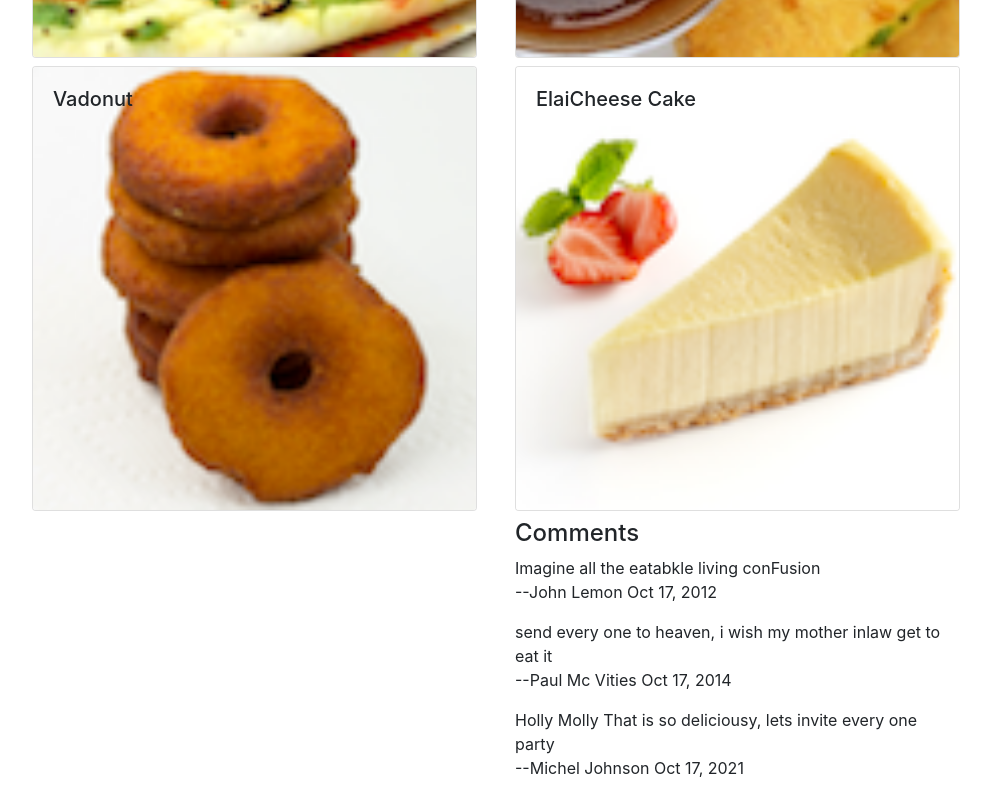
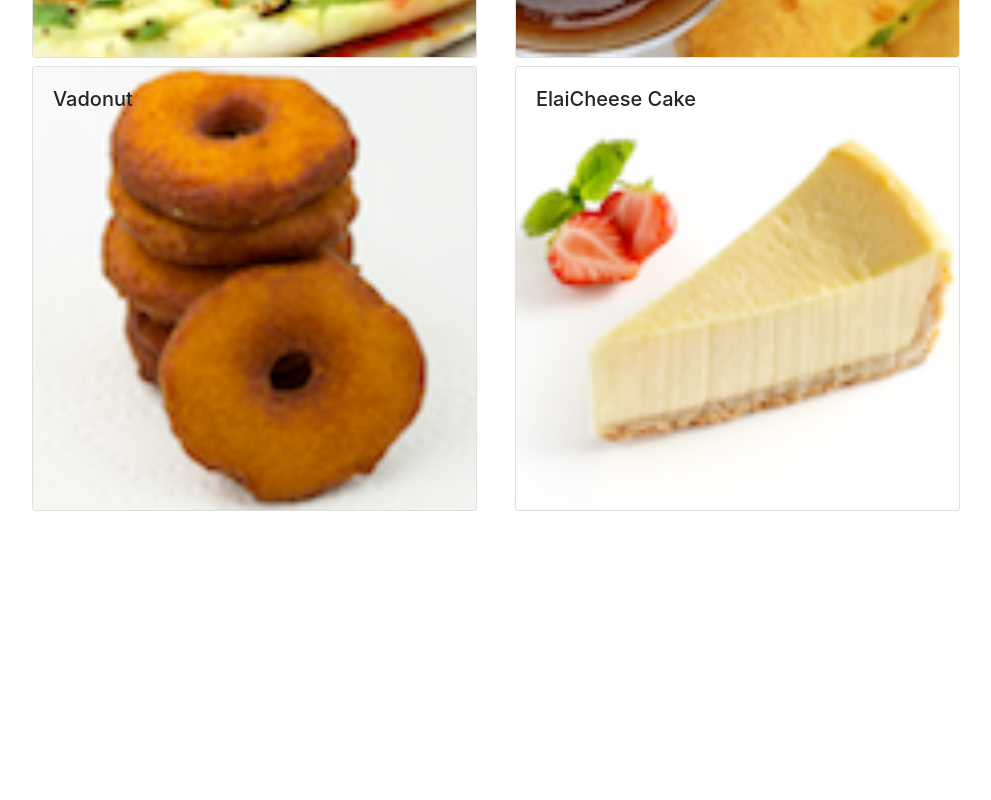
Before and after one commit to harrisalisha/reactConfusion, a React (Create React App) app: page / in a window 1280 px wide. Shown: the part 447-1247 px from the top of the page, without its empty margins (57-1048 px from the left). After the commit the page ends 962 px from the top, so only its background shows below. Built offline with nearby package versions, Linux system fonts and the light colour scheme.

Commit message:
functional component

```diff
--- a/src/components/DishdetailComponent .js
+++ b/src/components/DishdetailComponent .js
@@ -2,18 +2,10 @@ import React, { Component } from 'react'
 import {
     Card, CardImg, CardImgOverlay, CardText, CardBody,
     CardTitle, List
-} from 'reactstrap';
+} from 'reactstrap'
 
-import {comments} from '../shared/dishes'
+function RenderDish({ dish }) {
 
-
-export default class DishDetail extends Component {
-    constructor(props) {
-        super(props);
-    }
-    //dish = this.props.selectedDish;
-
-    renderDish(dish) {
     if (dish != null)
         return (
             <div>
@@ -32,33 +24,35 @@ export default class DishDetail extends Component {
         );
 }
 
-    RenderComments = (comments)=> {
-        if(comments)
+const RenderComments = ({ comments }) => {
+    return (<>
+        <h4>Comments</h4>
+        {comments.map((comment) => {
             return (
-           <div>
-           <h4>Comments</h4>
-           {comments.map((comment) => { return <ul className="list-unstyled"><li key={comment.id}>{comment.comment}</li>
-           <p>--{comment.author} {new Intl.DateTimeFormat('en-US', { year: 'numeric', month: 'short', day: '2-digit'}).format(new Date(Date.parse(comment.date)))}</p>
-           </ul>
+                <>
+                    <li className='list-unstyled' key={comment.id} >{comment.comment}</li>
+                    <p>{comment.author} {new Intl.DateTimeFormat('en-US', { year: 'numeric', month: 'short', day: '2-digit' }).format(new Date(Date.parse(comment.date)))}</p>
+                </>
+            );
         })}
-       </div>
-        )
-        else{
-            return <div></div>
+    </>)
 }
 
-   }
+const DishDetail = (props) => {
+    const { dish } = props;
 
-    render() {
-        const dish = this.props.dish;
-
+    if (dish) {
+        const comments = dish.comments;
         return (
             <div className='container'>
                 <div className='row'>
-            <div className="col-12 col-md-5 m-1">  { this.renderDish(dish)}</div>
-            <div className="col-12 col-md-5 m-1">  {this.RenderComments(comments)}</div>
+                    <div className="col-12 col-md-5 m-1"> <RenderDish dish={props.dish} /></div>
+                    <div className="col-12 col-md-5 m-1"> <RenderComments comments={comments} /></div>
                 </div>
             </div>
         )
+    } else {
+        return <div></div>
     }
 }
+export default DishDetail;
--- a/src/components/MenuComponent.js
+++ b/src/components/MenuComponent.js
@@ -1,27 +1,29 @@
-import React, { Component } from 'react'
+import React from 'react'
 import {
     Card, CardImg, CardImgOverlay, CardText, CardBody,
     CardTitle
 } from 'reactstrap';
 import DishDetail from './DishdetailComponent ';
 
-class Menu extends Component {
-    constructor(props) {
-        super(props);
-    }
-
-    render() {
-
-        const menu = this.props.dishes.map((dish) => {
+function RenderMenuItem(props) {
+    const { dish, onClick } = props;
     return (
-                <div className="col-12 col-md-5 m-1">
         <Card key={dish.id}
-                        onClick={() => this.props.onClick(dish.id)}>
+            onClick={() => onClick(dish.id)}>
             <CardImg width="100%" src={dish.image} alt={dish.name} />
             <CardImgOverlay>
                 <CardTitle>{dish.name}</CardTitle>
             </CardImgOverlay>
         </Card>
+    )
+
+}
+
+const Menu = (props) => {
+    const menu = props.dishes.map((dish) => {
+        return (
+            <div className="col-12 col-md-5 m-1">
+                <RenderMenuItem dish={dish} onClick={props.onClick} />
             </div>
         );
     });
@@ -33,12 +35,7 @@ class Menu extends Component {
             </div>
         </div>
     );
-    }
+
 }
 
-
-//<DishDetail dish={this.dish} onDishSelect={this.onDishSelect}/>
-
-//{this.renderDish(this.state.selectedDish)}
-
 export default Menu;
--- a/src/shared/dishes.js
+++ b/src/shared/dishes.js
@@ -1,4 +1,6 @@
-export const DISHES = [
+
+export const DISHES =
+    [
         {
         id: 0,
         name:'Uthappizza',
@@ -7,20 +9,44 @@ export const DISHES = [
         label:'Hot',
         price:'4.99',
         description:'A unique combination of Indian Uthappam (pancake) and Italian pizza, topped with Cerignola olives, ripe vine cherry tomatoes, Vidalia onion, Guntur chillies and Buffalo Paneer.',
-      comments:[{
+        comments: [
+            {
+            id: 0,
+            rating: 5,
+            comment: "Imagine all the eatables, living in conFusion!",
             author: "John Lemon",
-        comment:"Imagine all the eatabkle living conFusion",
-        date: "oct, 17, 2012",
-      },{
-        author: "Paul Mc Vities",
-        comment:"send every one to heaven, i wish my mother inlaw get to eat it",
-        date: "oct, 17, 2014"
-    },{
-        author: "Michel Johnson",
-        comment:"Holly Molly That is so deliciousy, lets invite every one party",
-        date: "oct, 17, 2021",
-    }]
-    },{
+            date: "2012-10-16T17:57:28.556094Z"
+            },
+            {
+            id: 1,
+            rating: 4,
+            comment: "Sends anyone to heaven, I wish I could get my mother-in-law to eat it!",
+            author: "Paul McVites",
+            date: "2014-09-05T17:57:28.556094Z"
+            },
+            {
+            id: 2,
+            rating: 3,
+            comment: "Eat it, just eat it!",
+            author: "Michael Jaikishan",
+            date: "2015-02-13T17:57:28.556094Z"
+            },
+            {
+            id: 3,
+            rating: 4,
+            comment: "Ultimate, Reaching for the stars!",
+            author: "Ringo Starry",
+            date: "2013-12-02T17:57:28.556094Z"
+            },
+            {
+            id: 4,
+            rating: 2,
+            comment: "It's your birthday, we're gonna party!",
+            author: "25 Cent",
+            date: "2011-12-02T17:57:28.556094Z"
+            }
+        ]                        },
+        {
         id: 1,
         name:'Zucchipakoda',
         image: 'assets/images/zucchipakoda.png',
@@ -28,20 +54,45 @@ export const DISHES = [
         label:'',
         price:'1.99',
         description:'Deep fried Zucchini coated with mildly spiced Chickpea flour batter accompanied with a sweet-tangy tamarind sauce',
-      comments: [{
+        comments: [
+            {
+            id: 0,
+            rating: 5,
+            comment: "Imagine all the eatables, living in conFusion!",
             author: "John Lemon",
-        comment:"Imagine all the eatabkle living conFusion",
-        date: "oct, 17, 2012",
-      },{
-        author: "Paul Mc Vities",
-        comment:"send every one to heaven, i wish my mother inlaw get to eat it",
-        date: "oct, 17, 2014"
-    },{
-        author: "Michel Johnson",
-        comment:"Holly Molly That is so deliciousy, lets invite every one party",
-        date: "oct, 17, 2021",
-    }]
-    },{
+            date: "2012-10-16T17:57:28.556094Z"
+            },
+            {
+            id: 1,
+            rating: 4,
+            comment: "Sends anyone to heaven, I wish I could get my mother-in-law to eat it!",
+            author: "Paul McVites",
+            date: "2014-09-05T17:57:28.556094Z"
+            },
+            {
+            id: 2,
+            rating: 3,
+            comment: "Eat it, just eat it!",
+            author: "Michael Jaikishan",
+            date: "2015-02-13T17:57:28.556094Z"
+            },
+            {
+            id: 3,
+            rating: 4,
+            comment: "Ultimate, Reaching for the stars!",
+            author: "Ringo Starry",
+            date: "2013-12-02T17:57:28.556094Z"
+            },
+            {
+            id: 4,
+            rating: 2,
+            comment: "It's your birthday, we're gonna party!",
+            author: "25 Cent",
+            date: "2011-12-02T17:57:28.556094Z"
+            }
+        ]
+        },
+        {
         id: 2,
         name:'Vadonut',
         image: 'assets/images/vadonut.png',
@@ -49,20 +100,45 @@ export const DISHES = [
         label:'New',
         price:'1.99',
         description:'A quintessential ConFusion experience, is it a vada or is it a donut?',
-      comments:[{
+        comments: [
+            {
+            id: 0,
+            rating: 5,
+            comment: "Imagine all the eatables, living in conFusion!",
             author: "John Lemon",
-        comment:"Imagine all the eatabkle living conFusion",
-        date: "oct, 17, 2012",
-      },{
-        author: "Paul Mc Vities",
-        comment:"send every one to heaven, i wish my mother inlaw get to eat it",
-        date: "oct, 17, 2014"
-    },{
-        author: "Michel Johnson",
-        comment:"Holly Molly That is so deliciousy, lets invite every one party",
-        date: "oct, 17, 2021",
-    }]
-    },{
+            date: "2012-10-16T17:57:28.556094Z"
+            },
+            {
+            id: 1,
+            rating: 4,
+            comment: "Sends anyone to heaven, I wish I could get my mother-in-law to eat it!",
+            author: "Paul McVites",
+            date: "2014-09-05T17:57:28.556094Z"
+            },
+            {
+            id: 2,
+            rating: 3,
+            comment: "Eat it, just eat it!",
+            author: "Michael Jaikishan",
+            date: "2015-02-13T17:57:28.556094Z"
+            },
+            {
+            id: 3,
+            rating: 4,
+            comment: "Ultimate, Reaching for the stars!",
+            author: "Ringo Starry",
+            date: "2013-12-02T17:57:28.556094Z"
+            },
+            {
+            id: 4,
+            rating: 2,
+            comment: "It's your birthday, we're gonna party!",
+            author: "25 Cent",
+            date: "2011-12-02T17:57:28.556094Z"
+            }
+        ]
+        },
+        {
         id: 3,
         name:'ElaiCheese Cake',
         image: 'assets/images/elaicheesecake.png',
@@ -70,32 +146,42 @@ export const DISHES = [
         label:'',
         price:'2.99',
         description:'A delectable, semi-sweet New York Style Cheese Cake, with Graham cracker crust and spiced with Indian cardamoms',
-      comments: [{
+        comments: [
+            {
+            id: 0,
+            rating: 5,
+            comment: "Imagine all the eatables, living in conFusion!",
             author: "John Lemon",
-        comment:"Imagine all the eatabkle living conFusion",
-        date: "oct, 17, 2012",
-      },{
-        author: "Paul Mc Vities",
-        comment:"send every one to heaven, i wish my mother inlaw get to eat it",
-        date: "oct, 17, 2014"
-    },{
-        author: "Michel Johnson",
-        comment:"Holly Molly That is so deliciousy, lets invite every one party",
-        date: "oct, 17, 2021",
-    }]
+            date: "2012-10-16T17:57:28.556094Z"
+            },
+            {
+            id: 1,
+            rating: 4,
+            comment: "Sends anyone to heaven, I wish I could get my mother-in-law to eat it!",
+            author: "Paul McVites",
+            date: "2014-09-05T17:57:28.556094Z"
+            },
+            {
+            id: 2,
+            rating: 3,
+            comment: "Eat it, just eat it!",
+            author: "Michael Jaikishan",
+            date: "2015-02-13T17:57:28.556094Z"
+            },
+            {
+            id: 3,
+            rating: 4,
+            comment: "Ultimate, Reaching for the stars!",
+            author: "Ringo Starry",
+            date: "2013-12-02T17:57:28.556094Z"
+            },
+            {
+            id: 4,
+            rating: 2,
+            comment: "It's your birthday, we're gonna party!",
+            author: "25 Cent",
+            date: "2011-12-02T17:57:28.556094Z"
+            }
+        ]
         }
     ];
-
-export const comments= [{
-    author: "John Lemon",
-    comment:"Imagine all the eatabkle living conFusion",
-    date: "oct, 17, 2012",
-  },{
-    author: "Paul Mc Vities",
-    comment:"send every one to heaven, i wish my mother inlaw get to eat it",
-    date: "oct, 17, 2014"
-},{
-    author: "Michel Johnson",
-    comment:"Holly Molly That is so deliciousy, lets invite every one party",
-    date: "oct, 17, 2021",
-}];
```
Lines whose indentation alone changed are shown as unchanged.
